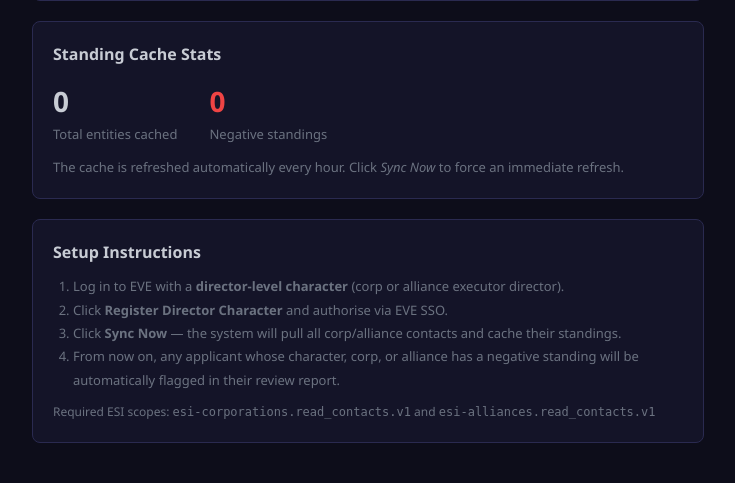
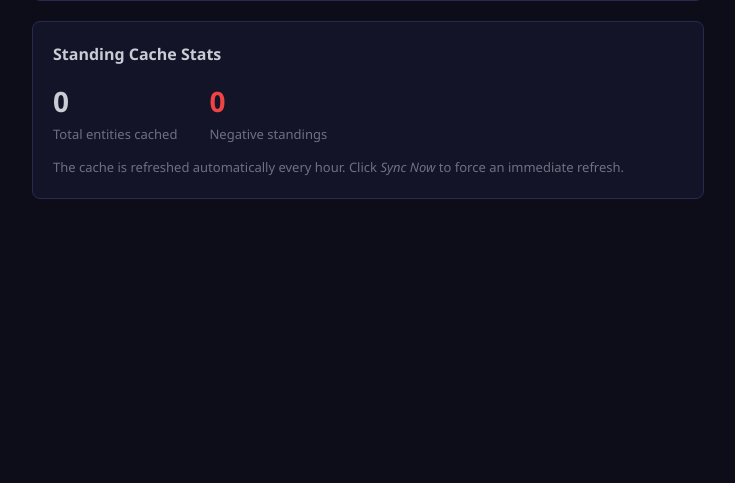
Before and after one commit to nexis84/Rusty-ESI, a FastAPI app: page /admin/service-account in a window 1280 px wide. Shown: the part 363-846 px from the top of the page, without its empty margins (272-1007 px from the left). After the commit the page ends 562 px from the top, so only its background shows below. Run offline with FastAPI, Linux system fonts and the light colour scheme; the visitor is signed in with stand-in values (Sample User, id 1); some libraries are stand-ins or nearby versions.

Commit message:
Remove setup instructions from standings admin page

```diff
--- a/web/templates/admin_service_account.html
+++ b/web/templates/admin_service_account.html
@@ -81,18 +81,5 @@
         </p>
     </div>
 
-    {# ── How it works ── #}
-    <div class="card" style="margin-top:20px;">
-        <h2 style="font-size:16px;margin:0 0 10px;">Setup Instructions</h2>
-        <ol style="color:var(--text-dim);font-size:13px;line-height:1.8;margin:0;padding-left:20px;">
-            <li>Log in to EVE with a <strong>director-level character</strong> (corp or alliance executor director).</li>
-            <li>Click <strong>Register Director Character</strong> and authorise via EVE SSO.</li>
-            <li>Click <strong>Sync Now</strong> — the system will pull all corp/alliance contacts and cache their standings.</li>
-            <li>From now on, any applicant whose character, corp, or alliance has a negative standing will be automatically flagged in their review report.</li>
-        </ol>
-        <p style="color:var(--text-dim);font-size:12px;margin-top:10px;">
-            Required ESI scopes: <code>esi-corporations.read_contacts.v1</code> and <code>esi-alliances.read_contacts.v1</code>
-        </p>
-    </div>
 </div>
 {% endblock %}
```
